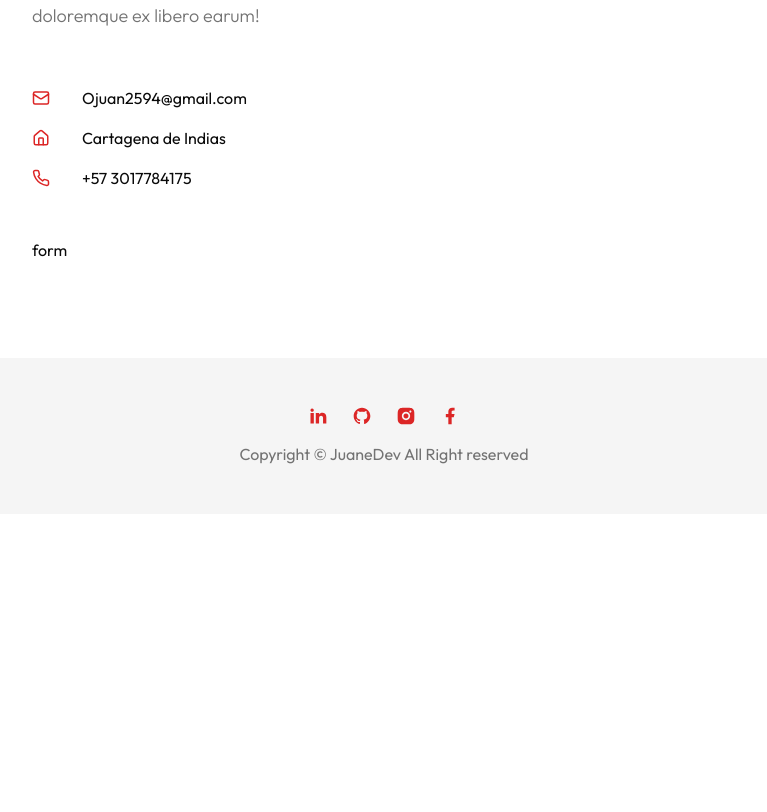
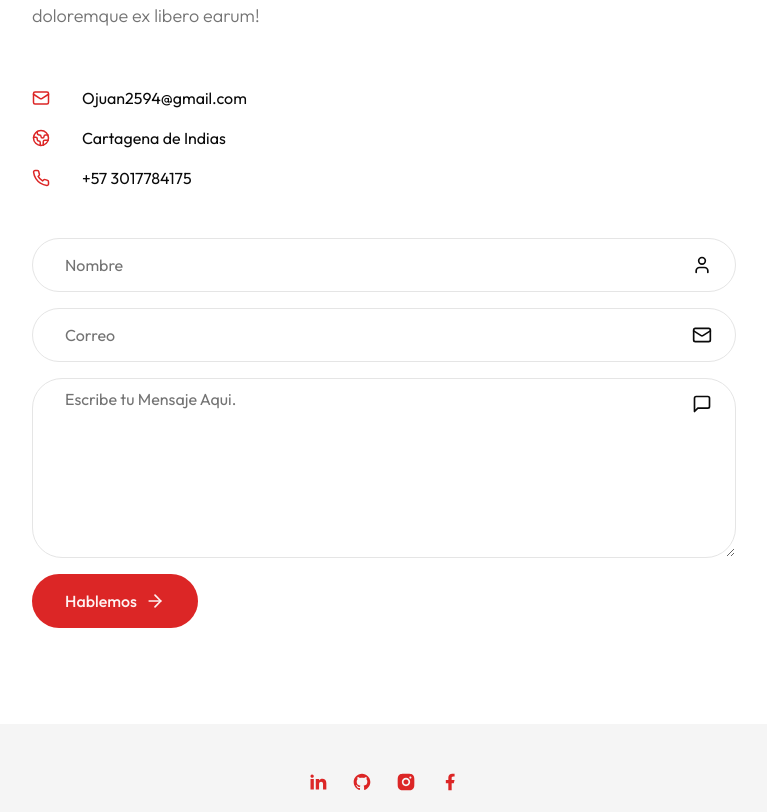
Before and after one commit to juaneprograming/PF-next, a Next.js app: page /contact in a window 1280 px wide. Shown: the part 408-1220 px from the top of the page, without its empty margins (256-1023 px from the left). Before the commit the page ends 922 px from the top, so only its background shows below. Built offline with nearby package versions, Linux system fonts and the light colour scheme.

Commit message:
portafolio terminado

```diff
--- a/src/app/contact/page.tsx
+++ b/src/app/contact/page.tsx
@@ -1,4 +1,6 @@
-import { MailIcon, HomeIcon, PhoneIcon } from "lucide-react";
+import Form from "@/components/Form";
+import { MailIcon, HomeIcon, PhoneIcon, EarthIcon } from "lucide-react";
+
 
 const Contact = () => {
   return (
@@ -32,10 +34,9 @@
               <MailIcon size={18} className="text-primary" />
               <div>Ojuan2594@gmail.com</div>
             </div>
-
             <div className="flex items-center gap-x-8">
               {/* ubicacion */}
-            <HomeIcon size={18} className="text-primary" />
+              <EarthIcon size={18} className="text-primary" />
               <div>Cartagena de Indias</div>
             </div>
             <div className="flex items-center gap-x-8">
@@ -44,7 +45,7 @@
               <div>+57 3017784175</div>
             </div>
           </div>
-          <form>form</form>
+          <Form />
         </div>
       </div>
     </section>
--- /dev/null
+++ b/src/components/Form.tsx
@@ -0,0 +1,32 @@
+'use client'
+
+import { Button } from "./ui/button"
+import { Input } from "./ui/input"
+import { Textarea } from "./ui/textarea"
+import { User, MailIcon, ArrowRightIcon, MessageSquare } from "lucide-react"
+
+const Form = () => {
+  return  <form className="flex flex-col gap-y-4">
+    {/* input */}
+    <div className="relative flex items-center">
+        <Input  type="name" id="name" placeholder="Nombre"/>
+        <User className="absolute right-6" size={20}/>
+    </div>
+    {/* correo */}
+    <div className="relative flex items-center">
+        <Input  type="email" id="email" placeholder="Correo"/>
+        <MailIcon className="absolute right-6" size={20}/>
+    </div>
+    {/* text area */}
+    <div className="relative flex items-center">
+        <Textarea placeholder="Escribe tu Mensaje Aqui."/>
+        <MessageSquare className="absolute top-4 right-6" size={20}/>
+    </div>
+    <Button className="flex items-center gap-x-2 max-w-[166px]">Hablemos
+    <ArrowRightIcon size={20}/>
+    </Button>
+  </form>
+
+}
+
+export default Form
--- a/src/components/ui/input.tsx
+++ b/src/components/ui/input.tsx
@@ -11,7 +11,7 @@
       <input
         type={type}
         className={cn(
-          "flex h-10 w-full rounded-md border border-input bg-background px-3 py-2 text-sm ring-offset-background file:border-0 file:bg-transparent file:text-sm file:font-medium placeholder:text-muted-foreground focus-visible:outline-none focus-visible:ring-2 focus-visible:ring-ring focus-visible:ring-offset-2 disabled:cursor-not-allowed disabled:opacity-50",
+          "flex h-[54px] w-full rounded-full border border-input bg-background px-8 py-2 text-base ring-offset-background file:border-0 file:bg-transparent file:text-sm file:font-medium placeholder:text-muted-foreground focus-visible:outline-none focus-visible:ring-2 focus-visible:ring-ring focus-visible:ring-offset-2 disabled:cursor-not-allowed disabled:opacity-50",
           className
         )}
         ref={ref}
--- a/src/components/ui/textarea.tsx
+++ b/src/components/ui/textarea.tsx
@@ -10,7 +10,7 @@
     return (
       <textarea
         className={cn(
-          "flex min-h-[80px] w-full rounded-md border border-input bg-background px-3 py-2 text-sm ring-offset-background placeholder:text-muted-foreground focus-visible:outline-none focus-visible:ring-2 focus-visible:ring-ring focus-visible:ring-offset-2 disabled:cursor-not-allowed disabled:opacity-50",
+          "flex min-h-[180px] w-full rounded-[30px] border border-input bg-background px-8 py-2 text-base ring-offset-background placeholder:text-muted-foreground focus-visible:outline-none focus-visible:ring-2 focus-visible:ring-ring focus-visible:ring-offset-2 disabled:cursor-not-allowed disabled:opacity-50",
           className
         )}
         ref={ref}
```
Lines whose indentation alone changed are shown as unchanged.
